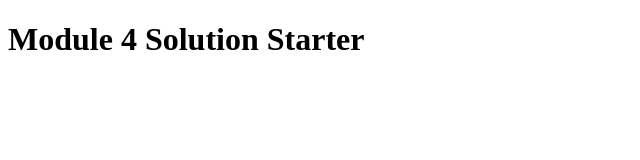
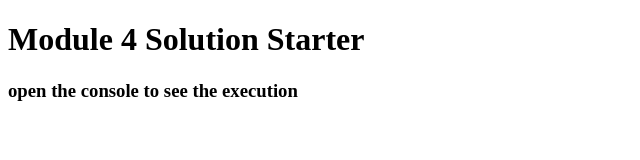
Before and after one commit to SABBAR-ZIYAD/MODULE-4-SOLUTION, a plain HTML site: page index.html in a window 1280 px wide. Shown: the whole page, without its empty margins (0-640 px from the left). Drawn offline with Linux system fonts and the light colour scheme.

Commit message:
Add files via upload

```diff
--- a/index.html
+++ b/index.html
@@ -9,5 +9,6 @@
 </head>
 <body>
   <h1>Module 4 Solution Starter</h1>
+  <h3>open the console to see the execution</h3>
 </body>
 </html>
```
